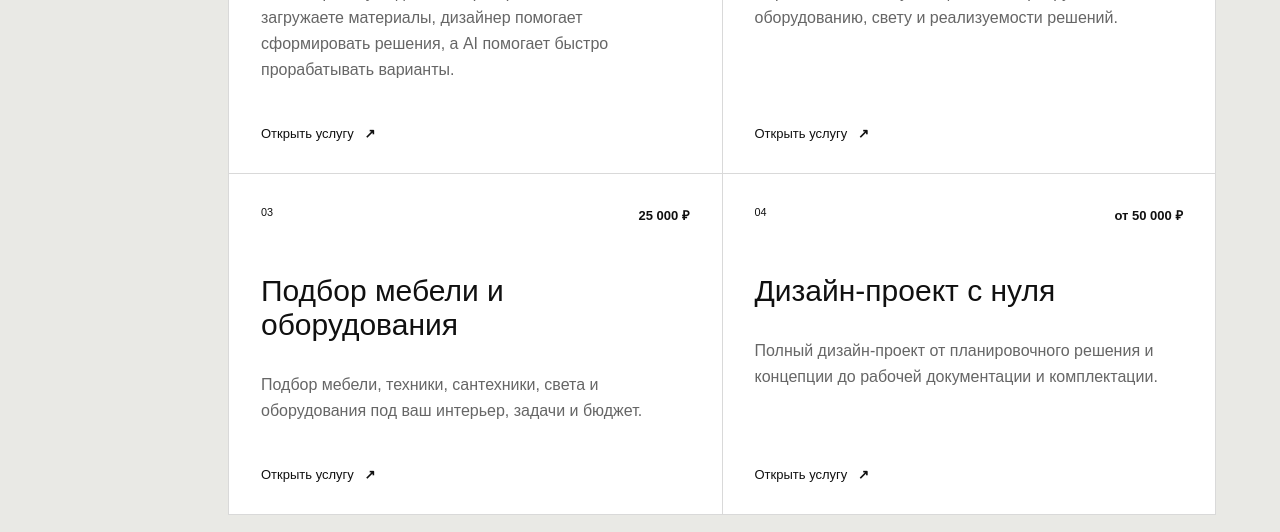
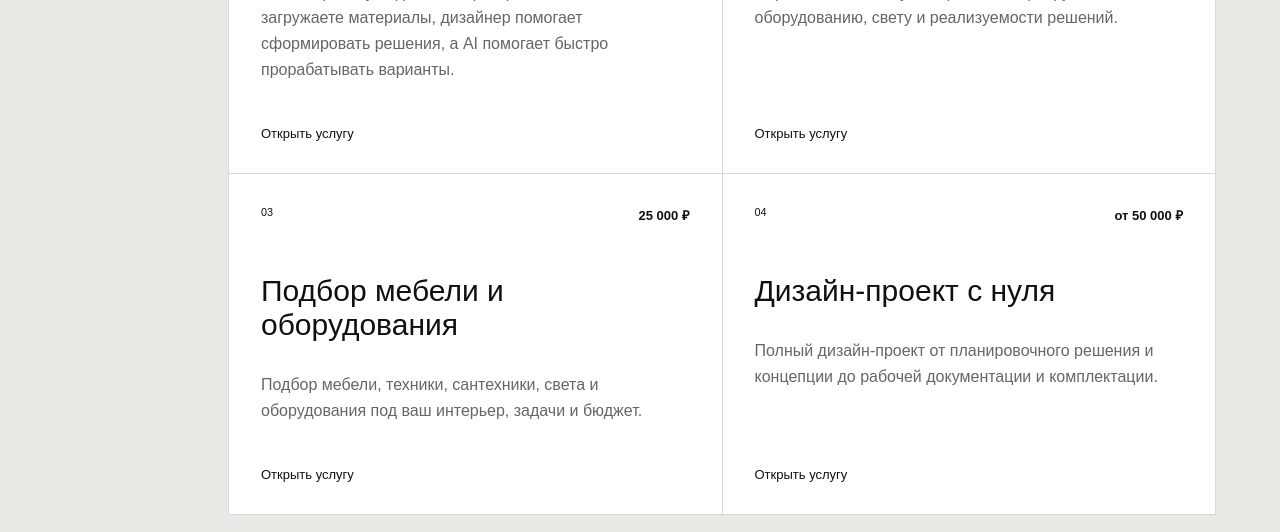
Before and after one commit to agorohowagwd-ai/re-project3, a Next.js app: page / in a window 1280 px wide. Shown: the part 1980-2512 px from the top of the page. Built offline with nearby package versions, Linux system fonts and the light colour scheme.

Commit message:
Remove arrow symbols from mobile UI

```diff
--- a/components/ServiceCard.tsx
+++ b/components/ServiceCard.tsx
@@ -4,6 +4,6 @@ import type { Service } from '@/lib/services';
 export default function ServiceCard({ service }: { service: Service }) {
   return <Link href={`/service/${service.id}`} className="serviceCard">
     <div className="serviceCardTop"><small>{service.num}</small><strong>{service.price}</strong></div>
-    <h3>{service.title}</h3><p>{service.text}</p><div className="more">Открыть услугу <b><span className="arrowIcon">↗</span></b></div>
+    <h3>{service.title}</h3><p>{service.text}</p><div className="more">Открыть услугу <b><span className="arrowIcon"></span></b></div>
   </Link>;
 }
```
